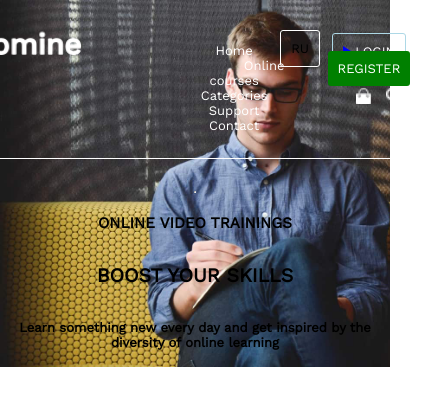
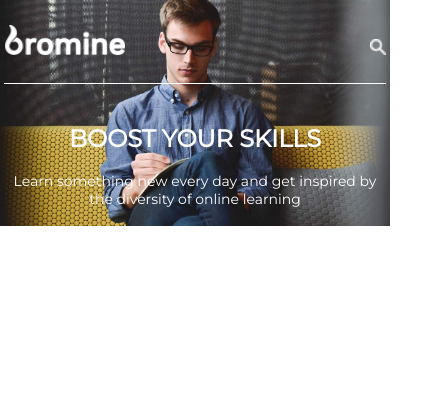
Before and after one commit to ArMANIAK/ArMANIAK.github.io, a plain HTML site: page Individual_landing/index.html in a window 390 px wide. Shown: the whole page, 430 px wide, since content can reach past the window. Drawn offline with nearby package versions, Linux system fonts and the light colour scheme.

Commit message:
media queries added

```diff
--- a/Individual_landing/index.html
+++ b/Individual_landing/index.html
@@ -13,13 +13,15 @@
 <body>
     <div class="content">
         <div class="button language-menu">
+
             <li>EN</li>
-            <li class="active">RU</li>
+            <li class="active"><span class="arrow-down"></span> RU</li>
             <li>CH</li>
         </div>
         <header>
             <div class="navigation">
                 <img src="img/logo.png" alt="logo">
+                <div class="menu">
                     <nav>
                         <a href="#">Home</a>
                         <a href="#">Online courses</a>
@@ -28,17 +30,18 @@
                         <a href="#">Contact</a>
                     </nav>
                     <div class="buttons">
-                    <a href="#" class="button login"><span class="arrow-right"><!--<img src="img/arrow.png" alt="arrow for login button">--></span> LOGIN</a>
+                        <a href="#" class="button login"><span class="arrow-right"><!--<img src="img/arrow.png" alt="arrow for login button">--></span>&nbsp; LOGIN</a>
                         <a href="#" class="button register">REGISTER</a>
                         <a href="#"><img src="img/empty_cart.png" alt="shopping cart" height="28px"></a>
                         <a href="#"><img src="img/magnify.png" alt="search" height="16px"></a>
                     </div>
-
                 </div>
-            <hr>
-            <h3>ONLINE VIDEO TRAININGS</h3>
+            </div>
+            <div class="title">
+                <h1>ONLINE VIDEO TRAININGS</h1>
                 <h2>BOOST YOUR SKILLS</h2>
                 <h4>Learn something new every day and get inspired by the diversity of online learning</h4>
+            </div>
         </header>
     </div>
     <div class="screen none">
--- a/Individual_landing/styles.css
+++ b/Individual_landing/styles.css
@@ -13,15 +13,15 @@ header {
     display: flex;
     flex-direction: column;
     align-items: center;
-    width: 100%;
-    background: url('img/header_bg_1.jpg') /*url('img/header_bg_2.jpg') url('img/header_bg_3.jpg')*/;
+    background: url('img/header_bg_1.jpg') center no-repeat /*url('img/header_bg_2.jpg') url('img/header_bg_3.jpg')*/;
     background-size: cover;
-    text-align: center;
+    height: 100%;
     /* background-color: rgb(75, 104, 126); */
 }
 
 .navigation {
     display: flex;
+    justify-content: space-between;
     align-items: baseline;
     margin: 25px;
     border-bottom: 1px solid white;
@@ -30,21 +30,19 @@ header {
 
 .navigation > *:first-child {
     height: 30px;
-    margin-right: 120px;
+    margin-right: 100px;
 }
 
-.navigation > *:last-child {
-    margin-right: 0px;
+.menu {
+    display: flex;
+    justify-content: space-between;
+    align-items: baseline;
 }
 
 nav > * {
-    padding-right: 60px;
+    margin-right: 50px;
     color: white;
     text-decoration: none;
-}
-
-nav > *:last-child {
-    margin-right: 0px;
 }
 
 .button {
@@ -78,10 +76,21 @@ nav > *:last-child {
     border-right: 0px solid transparent;
 }
 
+.arrow-down {
+    display: inline-block;
+    width: 0px;
+    height: 0px;
+    border-left: 3px solid transparent;
+    border-bottom: 0px solid transparent;
+    border-top: 5px solid white;
+    border-right: 3px solid transparent;
+}
+
 .language-menu {
     position: absolute;
     top: 30px;
     right: 50px;
+    color: white;
 }
 
 .language-menu > * {
@@ -92,5 +101,72 @@ nav > *:last-child {
     display: initial;
 }
 
+h1, h2, h4 {
+    font-family: 'Montserrat', sans-serif;
+    color: white;
+    text-align: center;
+}
+
+h1 {
+    margin-top: 150px;
+    font-size: 24px;
+    font-weight: 100;
+}
+
+h2 {
+    margin: 15px 0px;
+    font-size: 72px;
+    font-weight: 600;
+}
+
+h4 {
+    font-size: 24px;
+    font-weight: 300;
+}
+
+
+@media screen and (max-width: 1200px) {
+    nav > * {
+        margin-right: 40px;
+    }
+    .navigation {
+        width: 98%;
+    }
+    .navigation > *:first-child {
+        margin-right: 0px;
+    }
+    .title > h1 {
+        display: none;
+    }
+}
+
+@media screen and (max-width: 993px) {
+    .buttons > * {
+        display: none;
+    }
+    .buttons > *:last-child {
+        display: block;
+    }
+    .title > h2 {
+        font-size: 24px;
+    }
+    .title > h4 {
+        font-size: 14px;
+    }
+}
+
+@media screen and (max-width: 767px) {
+    nav {
+        display: none;
+    }
+}
+
+@media screen and (max-width: 1400px) {
+    .language-menu {
+        display: none;
+    }
+}
+
+
 /* font-family: 'Montserrat', sans-serif;
    font-family: 'Raleway', sans-serif;       */
```
Lines whose indentation alone changed are shown as unchanged.
